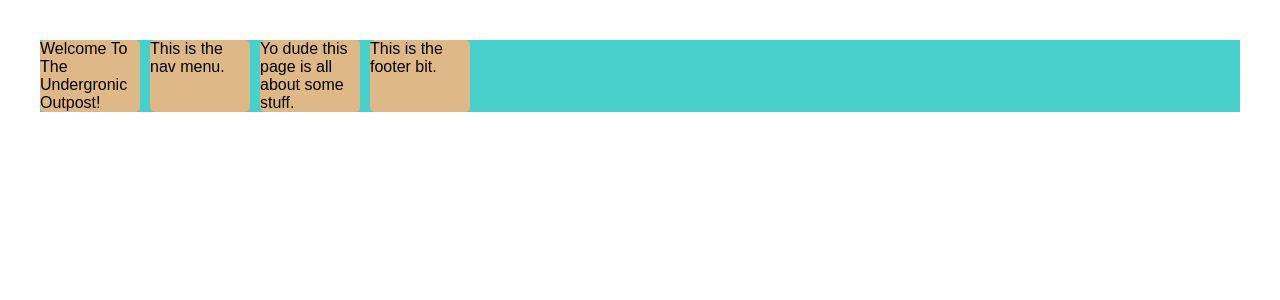
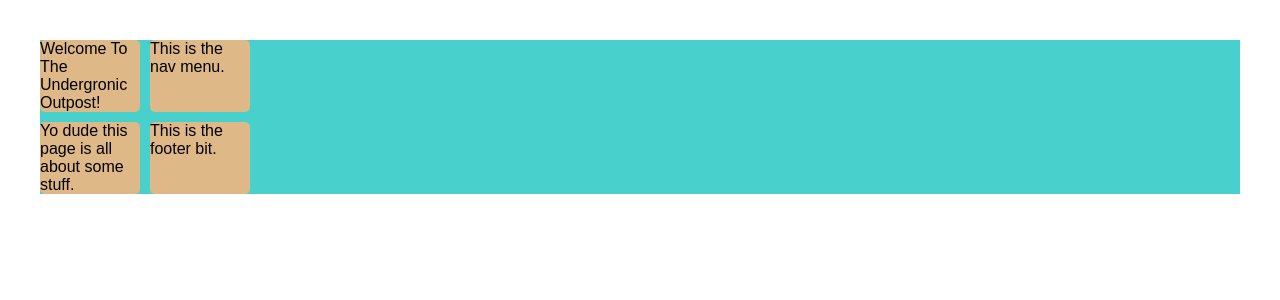
Before and after one commit to AnhDiep17/anh-next-exploration-2, a Next.js app: page / in a window 1280 px wide. Shown: the top 300 px of the page. Built offline with nearby package versions, Linux system fonts and the light colour scheme.

Commit message:
experiment with 2 columns

```diff
--- a/styles.css
+++ b/styles.css
@@ -6,7 +6,7 @@
 .wrapper {
     display: grid;
     background-color: mediumturquoise;
-    grid-template-columns: 100px 100px 100px 100px;
+    grid-template-columns: 100px 100px;
     grid-gap: 10px;
 }
 
```
